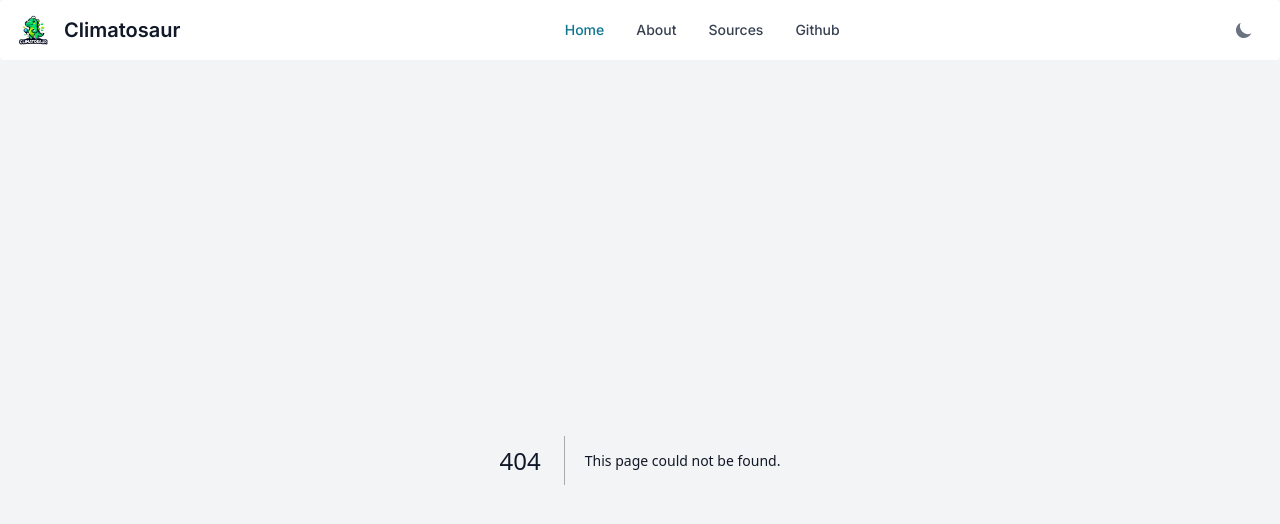
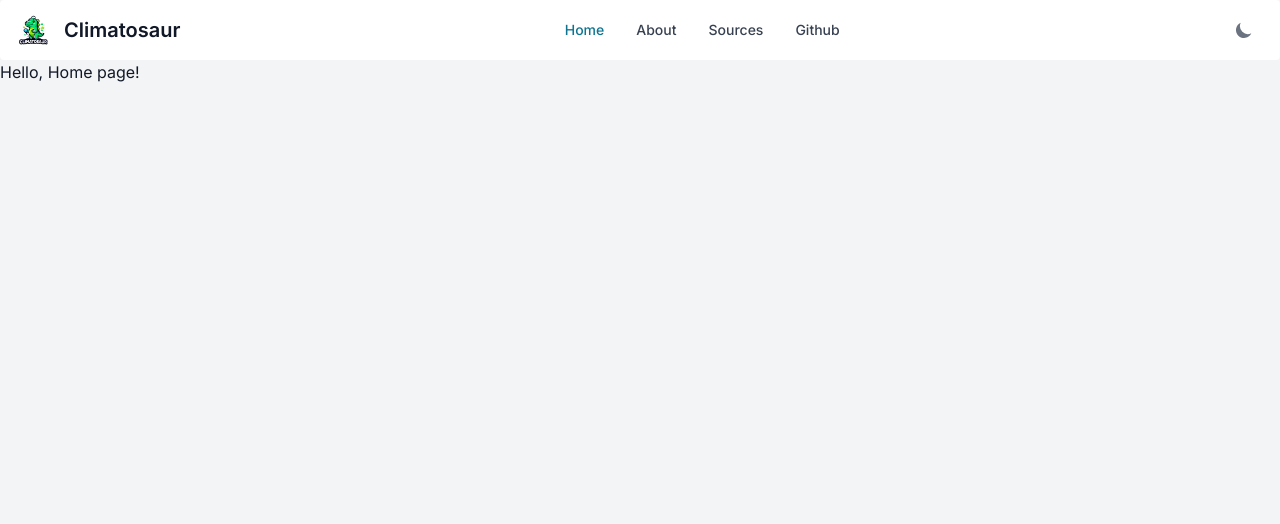
Before and after one commit to Wanchai290/dinowosaur-ndi-2023, a Next.js app: page /rpg_game in a window 1280 px wide. Before the commit this address had no page. Shown: the top 524 px of the page. Built offline with nearby package versions, Linux system fonts and the light colour scheme.

Commit message:
feat: added base files for architecture

```diff
--- /dev/null
+++ b/app/rpg_game/dialog/Dialog.ts
@@ -0,0 +1,3 @@
+class Dialog {
+
+}
--- /dev/null
+++ b/app/rpg_game/engine/CanvasDrawer.ts
@@ -0,0 +1,3 @@
+class CanvasDrawer {
+    canvas: object
+}
--- /dev/null
+++ b/app/rpg_game/engine/Engine.ts
@@ -0,0 +1,3 @@
+class Engine {
+
+}
--- /dev/null
+++ b/app/rpg_game/engine/LevelManager.ts
@@ -0,0 +1,3 @@
+class LevelManager {
+
+}
--- /dev/null
+++ b/app/rpg_game/level/Level.ts
@@ -0,0 +1,5 @@
+class Level {
+    category: LevelCategory;
+    map: GameMap;
+    reasons: Array<Reason>;
+}
--- /dev/null
+++ b/app/rpg_game/level/LevelCategory.ts
@@ -0,0 +1,5 @@
+enum LevelCategory {
+    // TODO
+    Forest,
+    Ice,
+}
--- /dev/null
+++ b/app/rpg_game/map/GameMap.ts
@@ -0,0 +1,3 @@
+class GameMap {
+
+}
--- /dev/null
+++ b/app/rpg_game/page.tsx
@@ -0,0 +1,3 @@
+export default function Page() {
+    return <h1>Hello, Home page!</h1>
+}
--- /dev/null
+++ b/app/rpg_game/reason/Reason.ts
@@ -0,0 +1,3 @@
+class Reason {
+
+}
```
